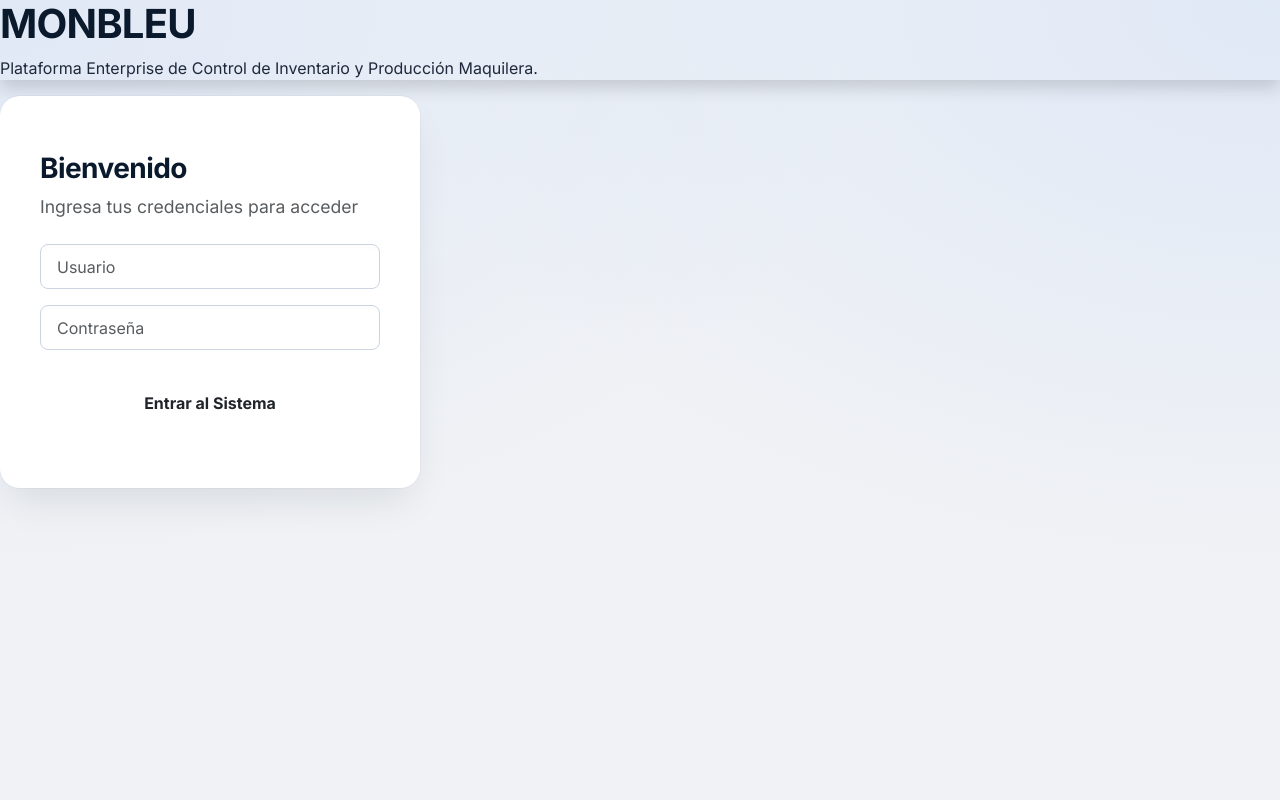
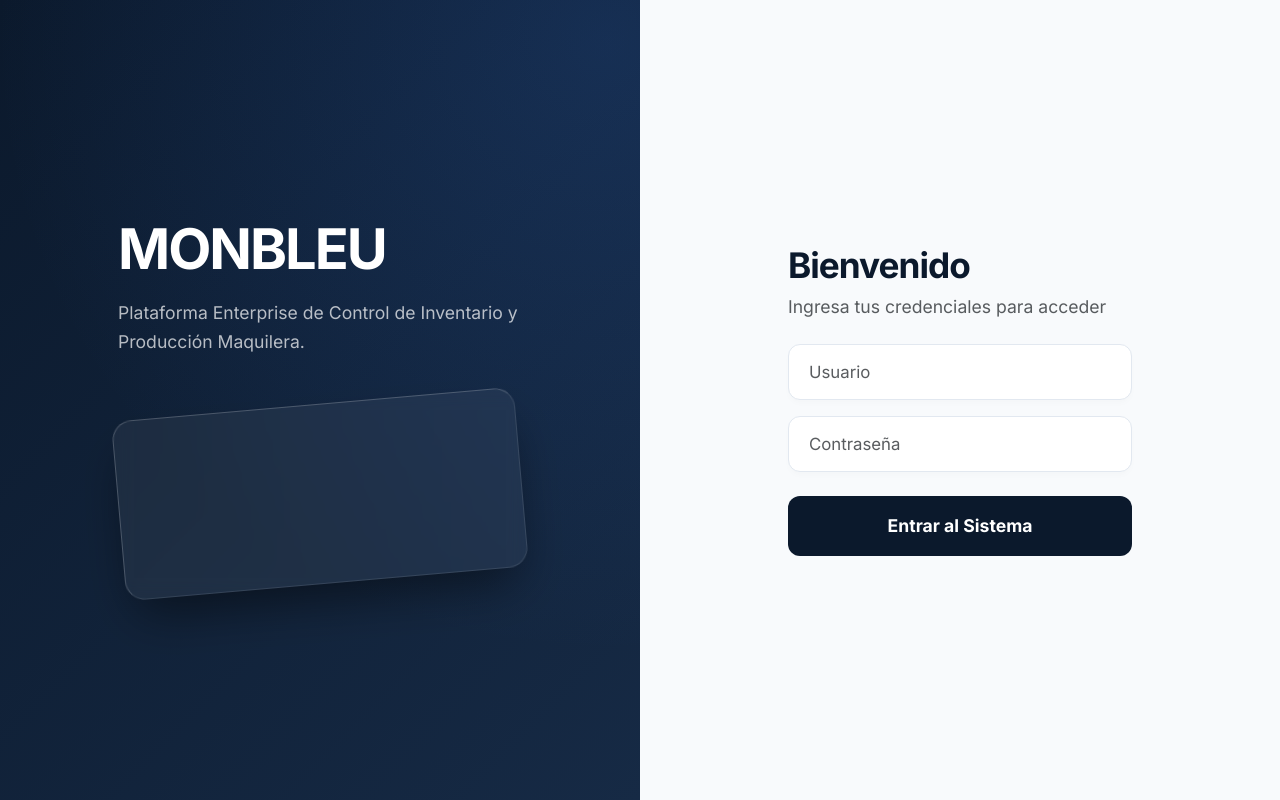
Before and after one commit to AnglAjc/STOCKMONBLEU, a Flask app: template templates/login.html in a window 1280 px wide. Run offline with Flask 3, Linux system fonts and the light colour scheme; the template is opened without the code that fills it, so the values that code supplies are empty.

Commit message:
Add files via upload

```diff
--- a/static/css/style.css
+++ b/static/css/style.css
@@ -214,34 +214,129 @@ h1, h2, h3, h4, h5, h6 {
 }
 
 /* ================== LOGIN PAGE SPECIFIC ================== */
-.login-wrapper {
+.login-container {
+    display: flex;
     min-height: 100vh;
+    background: #ffffff;
+}
+
+.login-aside {
+    flex: 1;
+    background: linear-gradient(135deg, var(--navy-blue) 0%, #162a45 100%);
     display: flex;
     align-items: center;
     justify-content: center;
+    position: relative;
+    overflow: hidden;
+    color: white;
+}
+
+.login-aside::after {
+    content: '';
+    position: absolute;
+    width: 150%;
+    height: 150%;
+    background: radial-gradient(circle at 80% 20%, rgba(59, 130, 246, 0.15) 0%, transparent 50%);
+    top: -25%;
+    left: -25%;
+}
+
+.aside-content {
+    position: relative;
+    z-index: 2;
+    padding: 3rem;
+    max-width: 500px;
+}
+
+.aside-content h1 {
+    font-size: 3.5rem;
+    font-weight: 800;
+    letter-spacing: -2px;
+    margin-bottom: 1rem;
+    color: white;
+}
+
+.aside-content p {
+    font-size: 1.1rem;
+    color: rgba(255, 255, 255, 0.7);
+    line-height: 1.6;
+}
+
+.glass-decoration {
+    margin-top: 3rem;
+    width: 100%;
+    height: 180px;
+    background: rgba(255, 255, 255, 0.05);
+    backdrop-filter: blur(10px);
+    border: 1px solid rgba(255, 255, 255, 0.1);
+    border-radius: 20px;
+    border-left: 1px solid rgba(255, 255, 255, 0.2);
+    border-top: 1px solid rgba(255, 255, 255, 0.2);
+    transform: rotate(-5deg);
+    box-shadow: 0 25px 50px -12px rgba(0, 0, 0, 0.5);
+}
+
+.login-main {
+    flex: 1;
+    display: flex;
+    align-items: center;
+    justify-content: center;
+    position: relative;
     background: #f8fafc;
-    background-image:
-        radial-gradient(at 50% 0%, hsla(217, 100%, 86%, 0.4) 0px, transparent 60%),
-        radial-gradient(at 100% 100%, hsla(210, 100%, 92%, 0.6) 0px, transparent 60%);
-    position: relative;
-    padding: 20px;
 }
 
 .login-card {
-    background: white;
-    padding: 3.5rem 2.5rem;
-    border-radius: 20px;
-    box-shadow: 0 20px 40px -10px rgba(11, 25, 44, 0.1), 0 0 0 1px rgba(11, 25, 44, 0.03);
     width: 100%;
-    max-width: 420px;
-    z-index: 10;
+    max-width: 440px;
+    padding: 3rem;
 }
 
-.login-logo {
-    text-align: center;
-    margin-bottom: 2.5rem;
+.login-title {
+    font-size: 2.2rem;
+    font-weight: 800;
     color: var(--navy-blue);
-    font-weight: 800;
-    font-size: 2.2rem;
-    letter-spacing: -1.5px;
+    margin-bottom: 0.5rem;
+    letter-spacing: -1px;
 }
+
+.input-group-custom .form-control {
+    padding: 0.9rem 1.25rem;
+    font-size: 1.05rem;
+    background: #ffffff;
+    border: 1px solid #e2e8f0;
+    border-radius: 12px;
+    box-shadow: 0 4px 6px -1px rgba(0, 0, 0, 0.02);
+}
+
+.input-group-custom .form-control:focus {
+    box-shadow: 0 0 0 4px rgba(59, 130, 246, 0.15);
+    border-color: var(--accent);
+}
+
+.btn-login {
+    background: var(--navy-blue);
+    color: white;
+    border-radius: 12px;
+    transition: all 0.3s ease;
+    font-size: 1.1rem;
+}
+
+.btn-login:hover {
+    background: var(--navy-light);
+    transform: translateY(-2px);
+    box-shadow: 0 10px 20px -10px rgba(11, 25, 44, 0.5);
+    color: white;
+}
+
+@media (max-width: 991px) {
+    .login-container { flex-direction: column; }
+    .login-aside { display: none; }
+    .login-main { background: #f8fafc; }
+    .login-card {
+        background: white;
+        border-radius: 24px;
+        padding: 2.5rem;
+        box-shadow: 0 20px 40px -10px rgba(11, 25, 44, 0.1);
+        margin: 1rem;
+    }
+}
```
